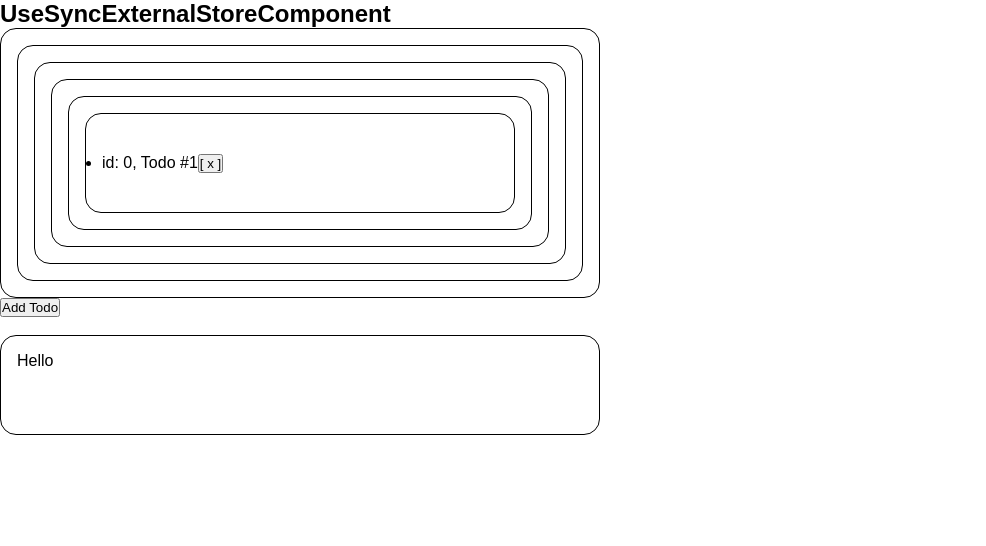
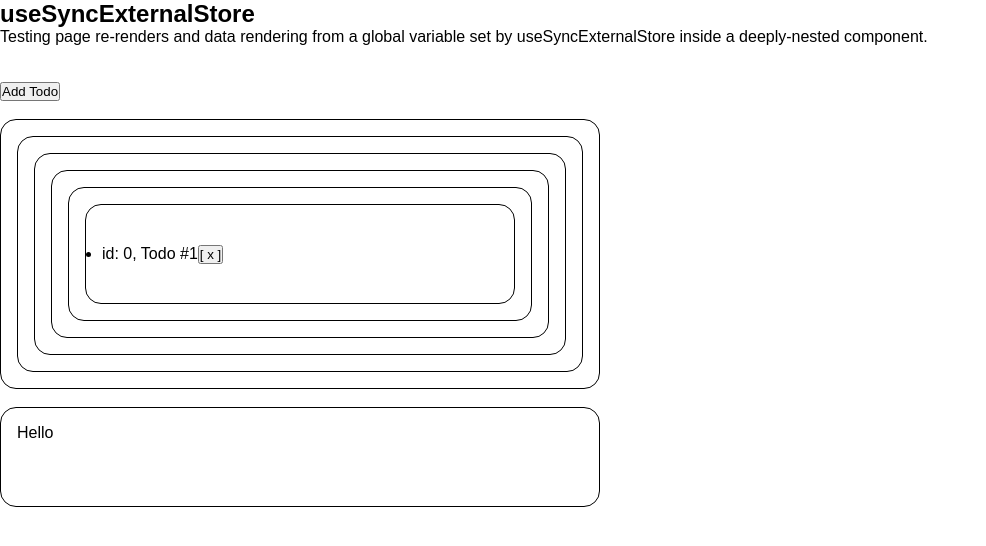
Before and after one commit to weaponsforge/react-hooks-playground, a Next.js app in the folder client/: page /usesyncexternalstore in a window 1280 px wide. Shown: the top 546 px of the page, without its empty margins (0-986 px from the left). Built offline with nearby package versions, Linux system fonts and the light colour scheme.

Commit message:
chore: Update description

```diff
--- a/client/src/components/redux/index.js
+++ b/client/src/components/redux/index.js
@@ -13,7 +13,7 @@ function ReduxComponent ({
         Redux Toolkit
       </h2>
 
-      <p>Testing rendering data from a redux store inside a deeply-nested component.</p>
+      <p> Testing page re-renders and data rendering from a redux store inside a deeply-nested component.</p>
 
       <button onClick={addTodo}
         style={{ marginTop: '24px' }}>
--- a/client/src/components/usesyncexternalstore/index.js
+++ b/client/src/components/usesyncexternalstore/index.js
@@ -10,8 +10,19 @@ function UseSyncExternalStoreComponent ({
   return (
     <Page>
       <h2>
-        UseSyncExternalStoreComponent
+        useSyncExternalStore
       </h2>
+
+      <p>
+        Testing page re-renders and data rendering from a global variable set by useSyncExternalStore inside a deeply-nested component.
+      </p>
+      <br /><br />
+
+      <button onClick={() => addTodo()}>
+        Add Todo
+      </button>
+
+      <br /><br />
 
       <Card>
         <Card>
@@ -29,11 +40,7 @@ function UseSyncExternalStoreComponent ({
         </Card>
       </Card>
 
-      <button onClick={() => addTodo()}>
-        Add Todo
-      </button>
-
-      <br /><br />
+      <br />
 
       <Card>
         Hello
```
